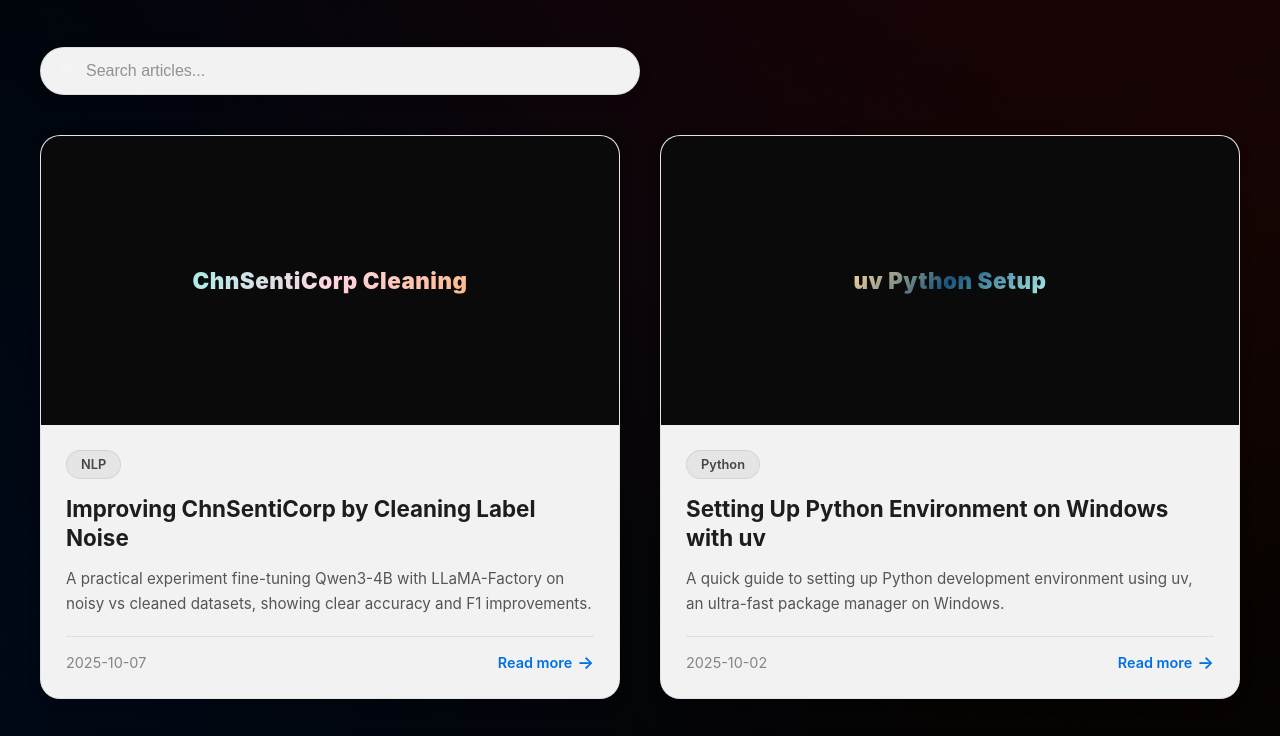
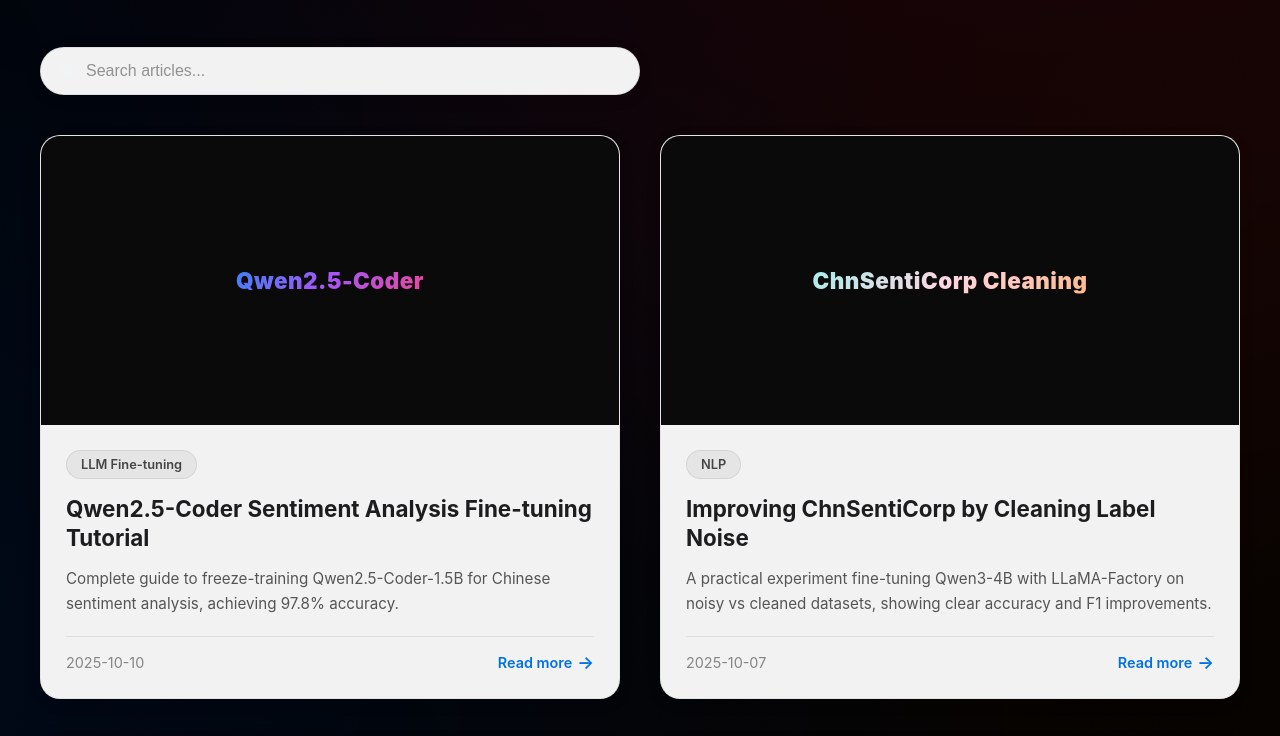
Before and after one commit to IIIIQIIII/msj-blog, a plain HTML site: page index.html in a window 1280 px wide. Shown: the part 216-952 px from the top of the page. Drawn offline with Linux system fonts and the light colour scheme.

Commit message:
add new blog qwen coder

```diff
--- a/index.html
+++ b/index.html
@@ -90,6 +90,17 @@
         },
         "inLanguage": ["en-US", "zh-CN"],
         "blogPost": [
+            {
+                "@type": "BlogPosting",
+                "headline": "Qwen2.5-Coder Sentiment Analysis Fine-tuning Tutorial",
+                "alternateName": "Qwen2.5-Coder 情感分析微调教程",
+                "name": "Complete Guide to Freeze-Training Qwen2.5-Coder for Sentiment Analysis",
+                "description": "A comprehensive tutorial on fine-tuning Qwen2.5-Coder-1.5B for Chinese sentiment analysis using freeze training method, achieving 97.8% accuracy with parameter-efficient techniques on ChnSentiCorp dataset",
+                "datePublished": "2025-10-10",
+                "keywords": "Qwen2.5-Coder, Sentiment Analysis, Freeze Training, LLM Fine-tuning, Parameter-Efficient, Chinese NLP, LLaMA-Factory",
+                "url": "https://github.com/IIIIQIIII/MSJ-Factory",
+                "inLanguage": "en-US"
+            },
             {
                 "@type": "BlogPosting",
                 "headline": "Improving ChnSentiCorp by Cleaning Label Noise",
@@ -574,6 +585,14 @@
             color: transparent;
         }
 
+        /* 科技感蓝紫粉三色渐变（Qwen2.5-Coder） */
+        .gradient-text-23 {
+            background: linear-gradient(135deg, #3B82F6, #A855F7, #EC4899);
+            -webkit-background-clip: text;
+            background-clip: text;
+            color: transparent;
+        }
+
         /* gradient-8 配色（用于Short Studio，参考Stable Diffusion XL卡片） */
         .gradient-text-18 {
             background: linear-gradient(135deg, #FF9A8B, #FF6A88, #FF99AC);
@@ -1378,6 +1397,36 @@
 
         <!-- 博客卡片网格 -->
         <div class="blog-grid" id="blogGrid">
+            <!-- 新卡片：Qwen2.5-Coder Sentiment Fine-tuning -->
+            <article class="blog-card" onclick="openArticle(23)">
+                <div class="card-cover">
+                    <div class="card-cover-gradient card-cover-dark"></div>
+                    <div class="card-cover-title gradient-text-23">Qwen2.5-Coder</div>
+                </div>
+                <div class="card-content">
+                    <span class="card-category">
+                        <span data-lang="en">LLM Fine-tuning</span>
+                        <span data-lang="zh" style="display: none;">大模型微调</span>
+                    </span>
+                    <h2 class="card-title">
+                        <span data-lang="en">Qwen2.5-Coder Sentiment Analysis Fine-tuning Tutorial</span>
+                        <span data-lang="zh" style="display: none;">Qwen2.5-Coder 情感分析微调教程</span>
+                    </h2>
+                    <p class="card-excerpt">
+                        <span data-lang="en">Complete guide to freeze-training Qwen2.5-Coder-1.5B for Chinese sentiment analysis, achieving 97.8% accuracy.</span>
+                        <span data-lang="zh" style="display: none;">基于冻结训练方法微调 Qwen2.5-Coder-1.5B 进行中文情感分析的完整教程，准确率达 97.8%。</span>
+                    </p>
+                    <div class="card-meta">
+                        <span class="card-date">2025-10-10</span>
+                        <span class="read-more">
+                            <span data-lang="en">Read more</span>
+                            <span data-lang="zh" style="display: none;">阅读更多</span>
+                            <span class="read-more-arrow">→</span>
+                        </span>
+                    </div>
+                </div>
+            </article>
+
             <!-- 新卡片：ChnSentiCorp Cleaning Experiment -->
             <article class="blog-card" onclick="openArticle(13)">
                 <div class="card-cover">
@@ -1951,6 +2000,9 @@
         // 新增卡片链接：Qwen3 0.6B Sentiment
         articleLinks[22] = 'https://github.com/IIIIQIIII/qwen3_sentiment_finetune';
 
+        // 新增卡片链接：Qwen2.5-Coder Sentiment Fine-tuning
+        articleLinks[23] = 'https://github.com/IIIIQIIII/MSJ-Factory';
+
         function openArticle(id) {
             const link = articleLinks[id];
             if (link) {
```
Also changed, not shown: 2 other files.
